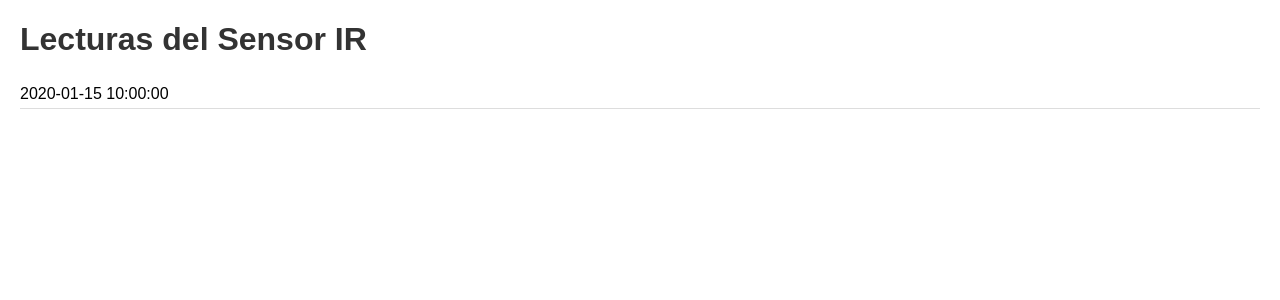
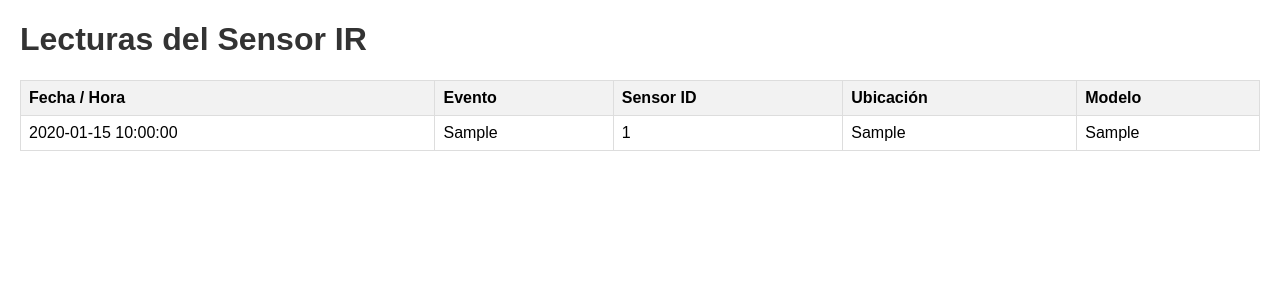
Before and after one commit to RicardoDB8/Sensor_IR_Clock_WIFI, a PHP site: page / in a window 1280 px wide. Shown: the top 300 px of the page. Run offline with PHP 8.4, Linux system fonts and the light colour scheme; tables that the repository leaves empty or names only in its code hold one stand-in row (values such as "Sample post").

Commit message:
Mejora en el monitor serie, conteo de placas y nombre de modelo

```diff
--- a/Web/datos.php
+++ b/Web/datos.php
@@ -1,30 +1,34 @@
 <?php
-header('Content-Type: application/json'); // Indicamos que devolverá JSON
+$host = "localhost";
+$usuario = "root";
+$contrasena = "";
+$base_datos = "sensor_placas";
 
-$servername = "localhost";
-$username = "root";          // tu usuario MySQL
-$password = "";              // tu contraseña MySQL
-$dbname = "sensor_placas";   // tu base de datos
+// Conexión
+$conn = new mysqli($host, $usuario, $contrasena, $base_datos);
 
-// Crear conexión
-$conn = new mysqli($servername, $username, $password, $dbname);
-
-// Verificar conexión
 if ($conn->connect_error) {
-    die(json_encode(["error" => "Conexión fallida: " . $conn->connect_error]));
+    die("❌ Error de conexión: " . $conn->connect_error);
 }
 
-// Consulta SQL usando tu tabla correcta
-$sql = "SELECT fecha_hora FROM lecturas ORDER BY id DESC";
+// Consulta (incluye el campo modelo)
+$sql = "SELECT id, evento, fecha_hora, sensor_id, ubicacion, modelo
+        FROM lecturas
+        ORDER BY id DESC
+        LIMIT 50";
+
 $result = $conn->query($sql);
 
-$datos = array();
-if ($result->num_rows > 0) {
-    while($row = $result->fetch_assoc()) {
+$datos = [];
+if ($result && $result->num_rows > 0) {
+    while ($row = $result->fetch_assoc()) {
         $datos[] = $row;
     }
 }
 
-echo json_encode($datos);
+// Respuesta en JSON
+header('Content-Type: application/json; charset=utf-8');
+echo json_encode($datos, JSON_UNESCAPED_UNICODE);
+
 $conn->close();
 ?>
--- a/Web/index.html
+++ b/Web/index.html
@@ -6,13 +6,26 @@
     <style>
         body { font-family: Arial, sans-serif; margin: 20px; }
         h1 { color: #333; }
-        ul { list-style-type: none; padding: 0; }
-        li { padding: 5px 0; border-bottom: 1px solid #ddd; }
+        table { border-collapse: collapse; width: 100%; }
+        th, td { border: 1px solid #ddd; padding: 8px; text-align: left; }
+        th { background-color: #f2f2f2; }
     </style>
 </head>
 <body>
     <h1>Lecturas del Sensor IR</h1>
-    <ul id="listaDatos"></ul>
+    <table id="tablaDatos">
+        <thead>
+            <tr>
+                <th>Fecha / Hora</th>
+                <th>Evento</th>
+                <th>Sensor ID</th>
+                <th>Ubicación</th>
+                <th>Modelo</th>
+            </tr>
+        </thead>
+        <tbody>
+        </tbody>
+    </table>
 
     <script>
         async function cargarDatos() {
@@ -20,13 +33,20 @@
                 const response = await fetch('datos.php');
                 const data = await response.json();
 
-                const lista = document.getElementById('listaDatos');
-                lista.innerHTML = ''; // limpiar lista antes de mostrar
+                const tbody = document.querySelector("#tablaDatos tbody");
+                tbody.innerHTML = ''; // limpiar tabla antes de mostrar
 
                 data.forEach(item => {
-                    const li = document.createElement('li');
-                    li.textContent = item.fecha_hora;
-                    lista.appendChild(li);
+                    const tr = document.createElement('tr');
+
+                    tr.innerHTML = `
+                        <td>${item.fecha_hora}</td>
+                        <td>${item.evento}</td>
+                        <td>${item.sensor_id}</td>
+                        <td>${item.ubicacion}</td>
+                        <td>${item.modelo}</td>
+                    `;
+                    tbody.appendChild(tr);
                 });
             } catch (error) {
                 console.error('Error al cargar los datos:', error);
@@ -36,8 +56,8 @@
         // Cargar datos inicialmente
         cargarDatos();
 
-        // Actualizar cada 0.1 segundos
-        setInterval(cargarDatos, 100);
+        // Actualizar cada 1 segundo
+        setInterval(cargarDatos, 1000);
     </script>
 </body>
 </html>
```
Also changed, not shown: Web/insertar_lectura.php (+8 -7 lines), 1 other file.
